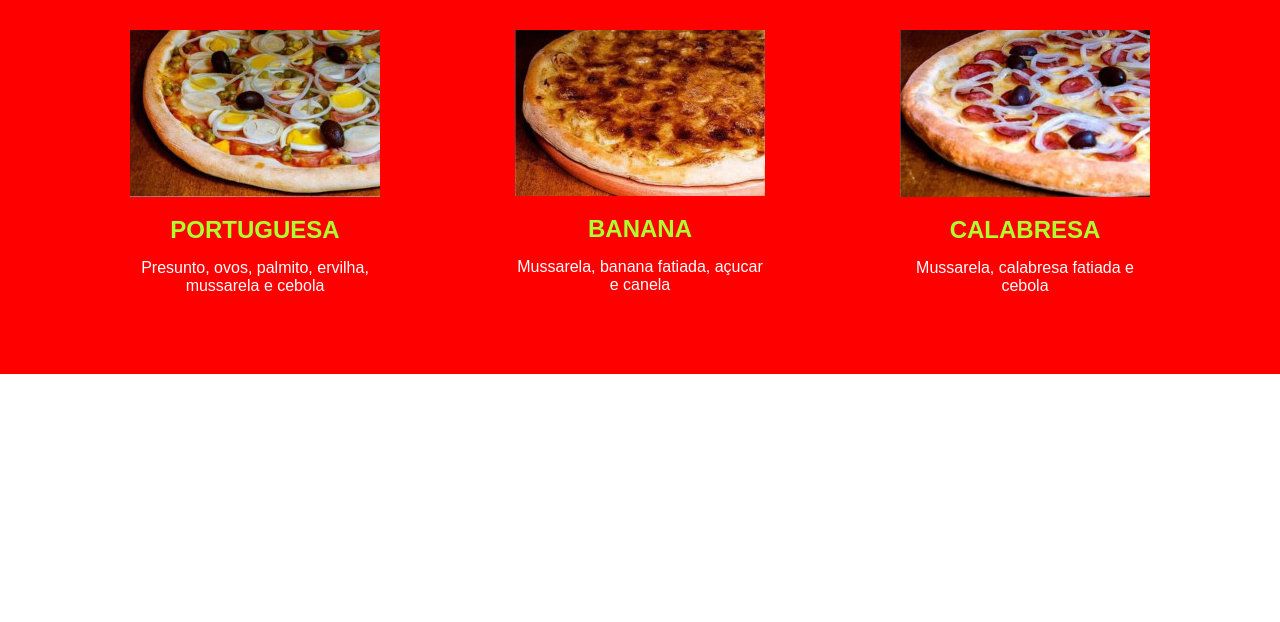
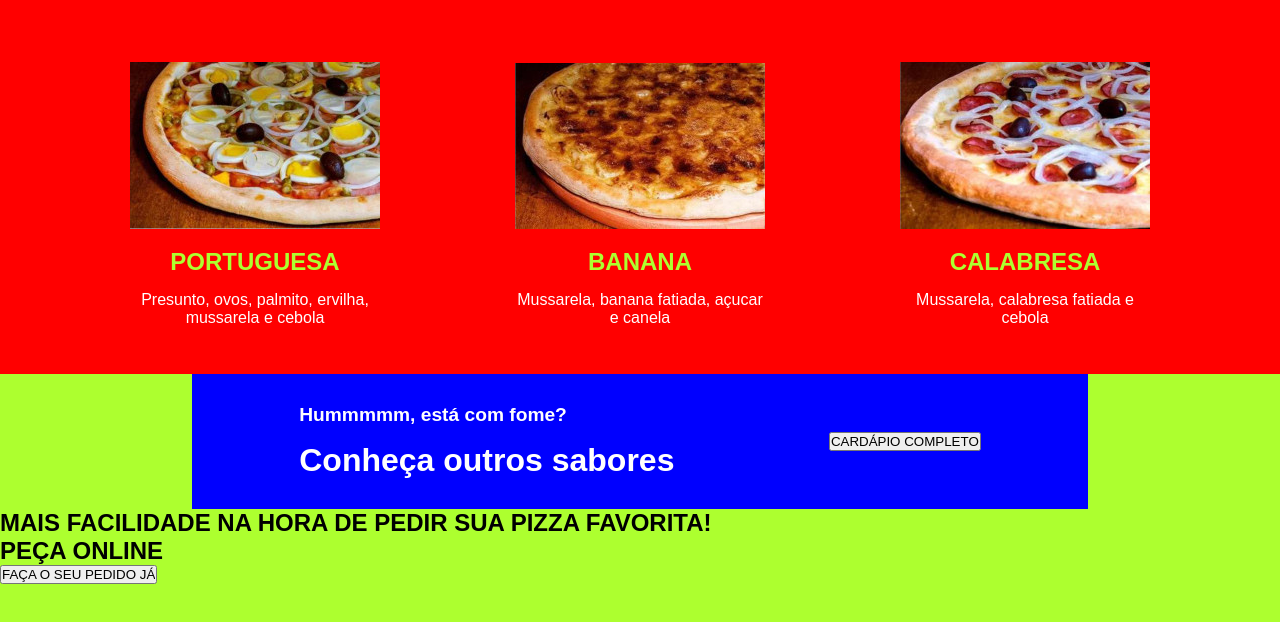
Before and after one commit to heiliofuzioka/Projeto_restaurante, a plain HTML site: page index.html in a window 1280 px wide. Shown: the part 656-1278 px from the top of the page. Before the commit the page ends 1030 px from the top, so only its background shows below. Drawn offline with Linux system fonts and the light colour scheme.

Commit message:
Atualizei seção cardapio

```diff
--- a/estilos/style.css
+++ b/estilos/style.css
@@ -92,13 +92,13 @@ section.sabores > p {
     height: 300px;
     /* background-color: gray; */
     display: flex;
-    flex-flow: row;
+    flex-flow: row wrap;
     justify-content: space-evenly;
     align-items: center;
     margin: 15px 0px;
 }
 
-h2 {
+.itens h2 {
     color: greenyellow;
     text-align: center;
     padding: 15px;
@@ -113,3 +113,37 @@ h2 {
     color: white;
     text-align: center;
 }
+
+section.cardapio {
+    width: 100%;
+    height: 500px;
+    background-color: greenyellow;
+}
+
+.topo {
+    width: 70%;
+    padding: 30px;
+    display: flex;
+    flex-flow: row wrap;
+    background-color: blue;
+    justify-content: space-around;
+    justify-self: center;
+    align-items: center;
+}
+
+.conj-titulo {
+    display: flex;
+    flex-flow: column;
+    height: 75px;
+    justify-content: space-between;
+}
+
+.conj-titulo h3 {
+    color: white;
+    font-size: 1.2em;
+}
+
+.conj-titulo h1 {
+    color: white;
+    font-size: 2em;
+}
--- a/index.html
+++ b/index.html
@@ -1,5 +1,6 @@
 <!DOCTYPE html>
 <html lang="pt-br">
+
 <head>
     <meta charset="UTF-8">
     <meta name="viewport" content="width=device-width, initial-scale=1.0">
@@ -7,6 +8,7 @@
     <link rel="stylesheet" href="estilos/style.css">
     <link rel="stylesheet" href="estilos/media-query.css">
 </head>
+
 <body>
     <header>
         <a href="" id="logo"><img src="#" alt="#"></a>
@@ -44,6 +46,26 @@
             </div>
         </section>
         <section class="cardapio">
+            <div class="topo">
+                <div class="conj-titulo">
+                    <div>
+                        <h3>Hummmmm, está com fome?</h3>
+                    </div>
+                    <div>
+                        <h1>Conheça outros sabores</h1>
+                    </div>
+                </div>
+                <div class="button-car">
+                    <input type="button" value="CARDÁPIO COMPLETO">
+                </div>
+            </div>
+            <!-- <img src="" alt=""> -->
+            <div class="sub-quadro">
+                <h2>MAIS FACILIDADE NA HORA DE PEDIR SUA PIZZA FAVORITA!</h2>
+                <h1>PEÇA ONLINE</h1>
+                <input type="button" value="FAÇA O SEU PEDIDO JÁ">
+            </div>
+
 
         </section>
         <section class="bio">
@@ -63,4 +85,5 @@
 
     </footer>
 </body>
+
 </html>
```
